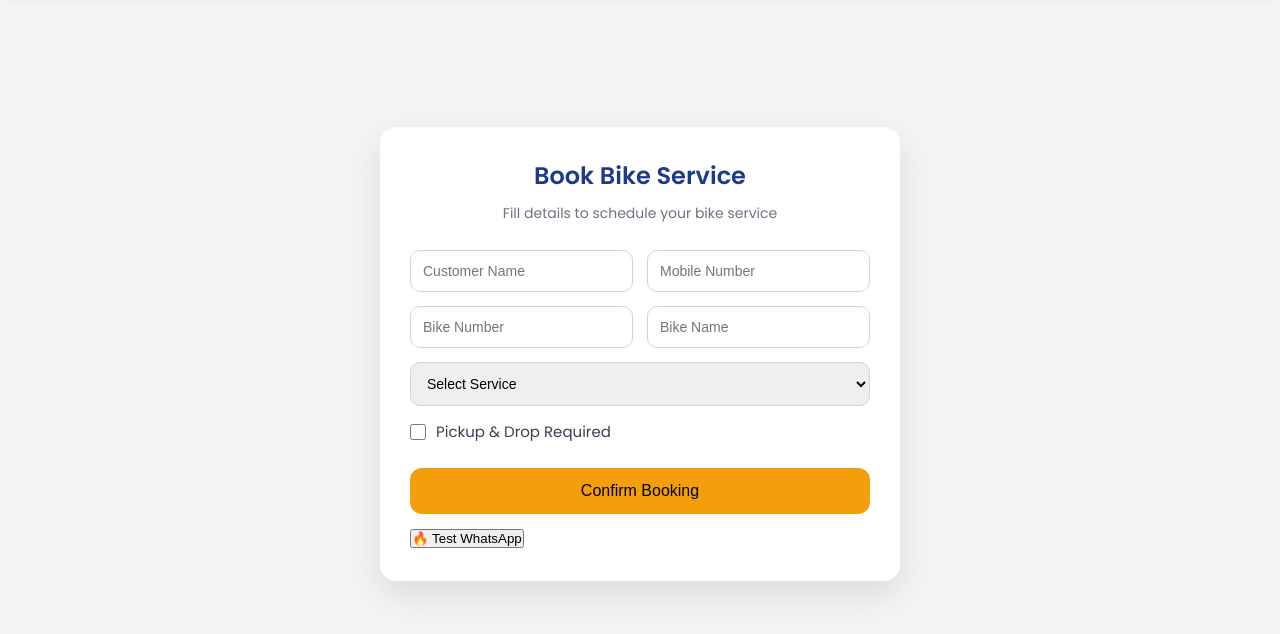
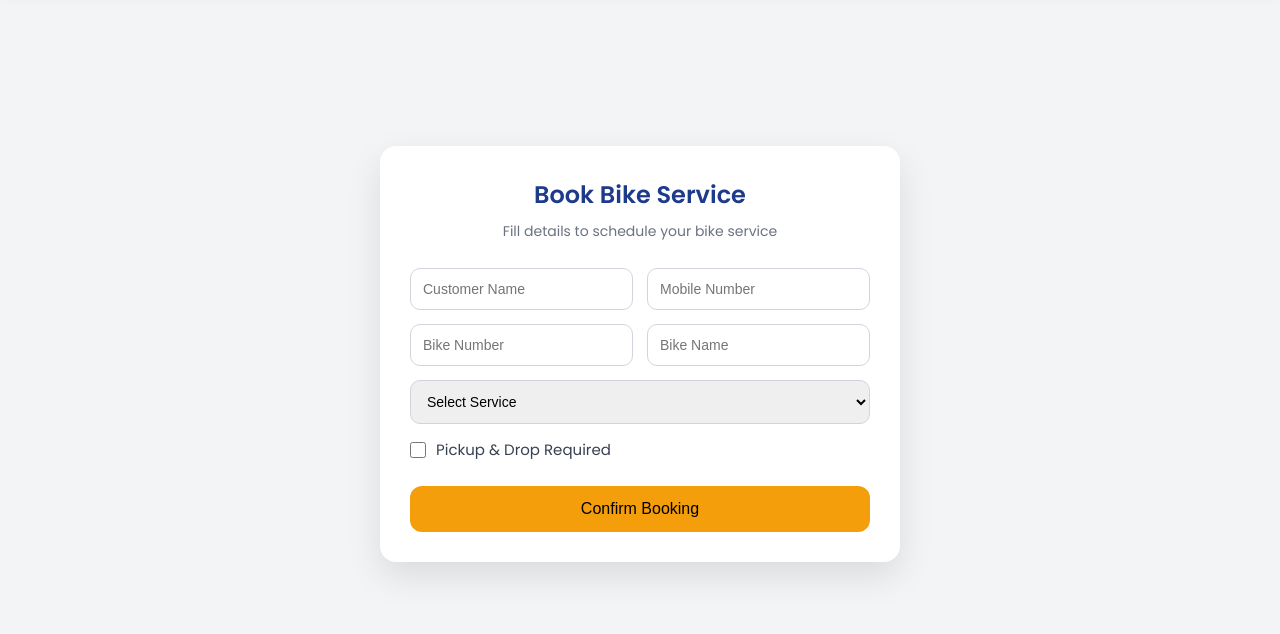
Before and after one commit to ghmaaz/national-auto-garage-frontend, a plain HTML site: page booking.html in a window 1280 px wide. Shown: the part 66-700 px from the top of the page. Drawn offline with Linux system fonts and the light colour scheme; sample sign-in values are in the browser's storage.

Commit message:
Update booking.html

```diff
--- a/booking.html
+++ b/booking.html
@@ -163,9 +163,7 @@
     <button class="confirm-btn" onclick="submitBooking()">
       Confirm Booking
     </button>
-<button onclick="testWhatsApp()" style="margin-top:15px;">
-  🔥 Test WhatsApp
-</button>
+
 
   </div>
 </div>
```
